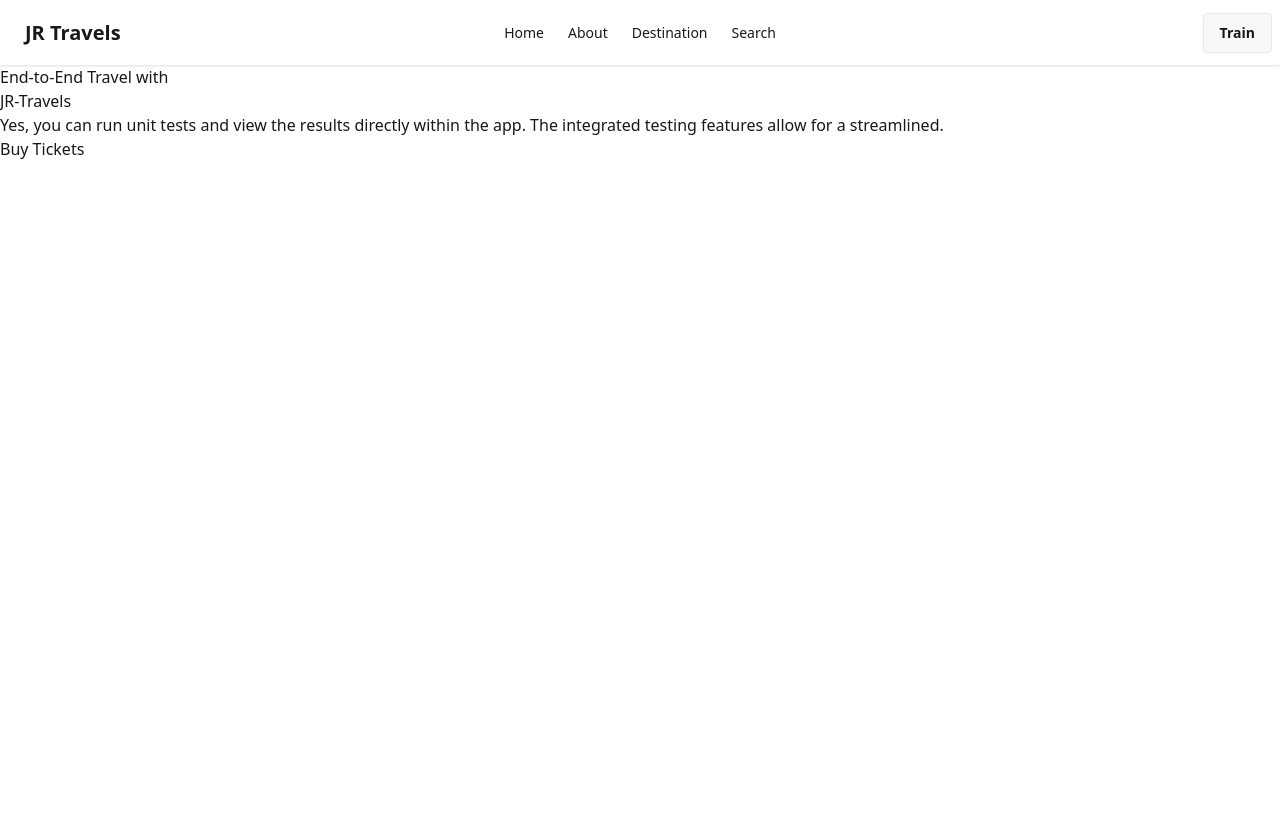
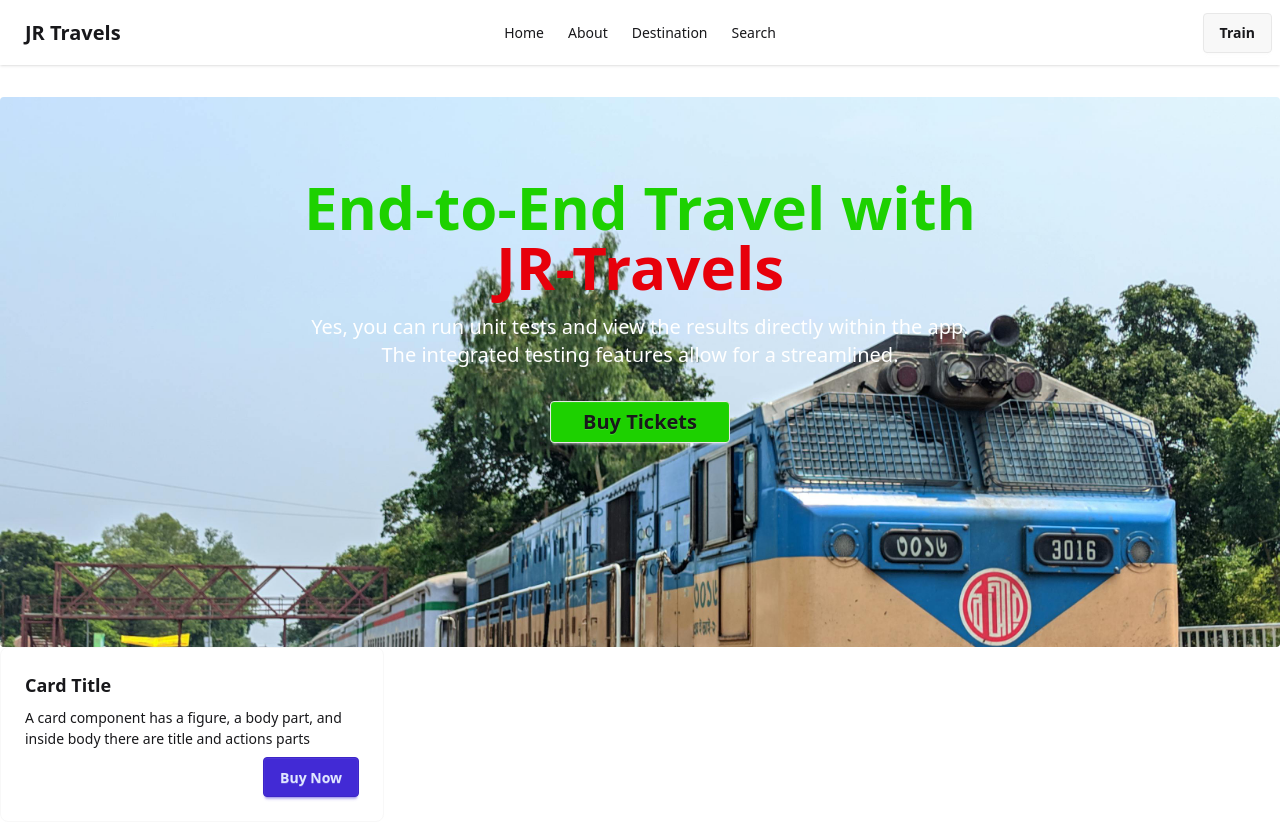
Before and after one commit to joymajumder23/JR-Travels, a website: page index.html in a window 1280 px wide. Before the commit the page ends 800 px from the top, so only its background shows below. Drawn offline with nearby package versions, Linux system fonts and the light colour scheme.

Commit message:
Banner section added to bg

```diff
--- a/index.html
+++ b/index.html
@@ -11,6 +11,7 @@
 </head>
 
 <body>
+    <header class="container mx-auto">
         <!-- Navbar -->
         <section>
             <div class="navbar bg-base-100 shadow-sm">
@@ -46,13 +47,29 @@
         </section>
 
         <!-- Banner -->
-     <section>
-        <div>
-            <h1>End-to-End Travel with <br> JR-Travels</h1>
-            <p>Yes, you can run unit tests and view the results directly within the app. The integrated testing features allow for a streamlined.</p>
-            <button>Buy Tickets</button>
+        <section class="mt-8">
+            <div class="banner lg: h-[550px] rounded" style="background-image: url(./images/Bd\ Train.jpg); background-repeat: no-repeat; background-size: cover;">
+               <div class="text-center">
+                <h1 class="font-extrabold text-6xl pt-20 text-[#1DD100]">End-to-End Travel with <br> <span class="text-red-600">JR-Travels</span></h1>
+                <p class="text-xl font-normal mt-4 text-white">Yes, you can run unit tests and view the results directly within the app.
+                    <br> The integrated testing features allow for a streamlined.</p>
+                <button class="btn bg-[#1DD100] py-5 px-8 text-xl font-bold mt-8">Buy Tickets</button>
+               </div>
             </div>
         </section>
+        <!-- Card -->
+         <section>
+            <div class="card card-border bg-base-100 w-96">
+                <div class="card-body">
+                  <h2 class="card-title">Card Title</h2>
+                  <p>A card component has a figure, a body part, and inside body there are title and actions parts</p>
+                  <div class="card-actions justify-end">
+                    <button class="btn btn-primary">Buy Now</button>
+                  </div>
+                </div>
+              </div>
+         </section>
+    </header>
 </body>
 
 </html>
```
Also changed, not shown: src/output.css. Lines whose indentation alone changed are shown as unchanged.
